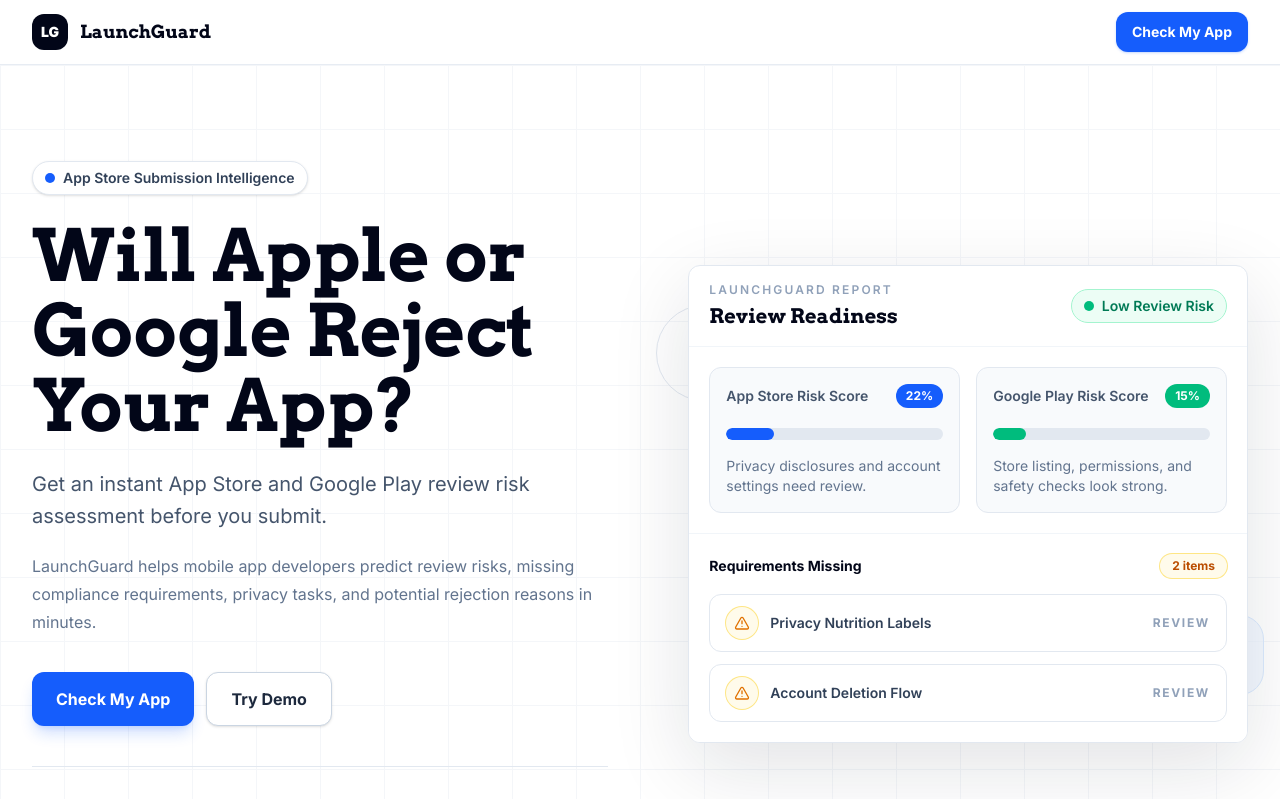
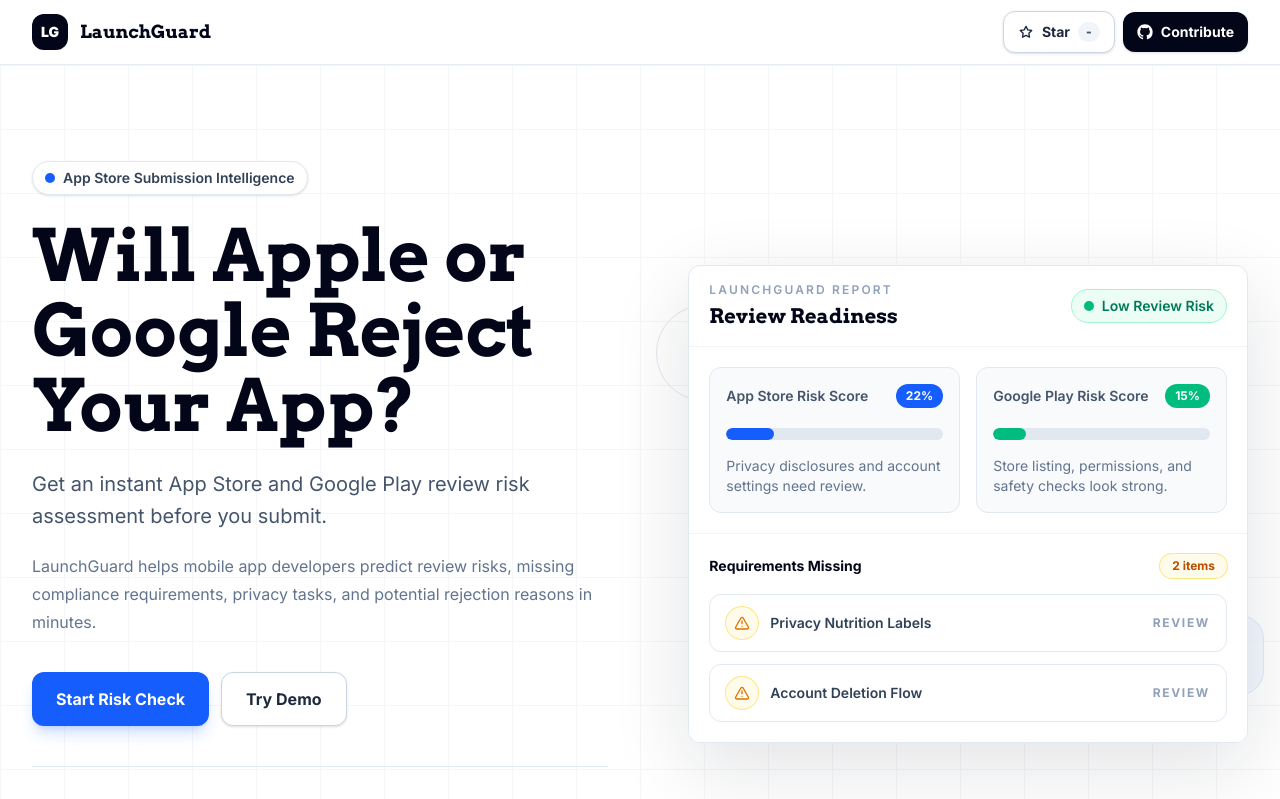
Before and after one commit to adsalihac/launch-guard, a Next.js app: page / in a window 1280 px wide. Shown: the top 799 px of the page. Built offline with nearby package versions, Linux system fonts and the light colour scheme; no server answers.

Commit message:
feat: add GitHubActions component to display repository stars and contribution links

```diff
--- /dev/null
+++ b/app/components/github-actions.tsx
@@ -0,0 +1,103 @@
+"use client";
+
+import { useEffect, useState } from "react";
+
+const repoUrl = "https://github.com/adsalihac/launch-guard";
+const apiUrl = "https://api.github.com/repos/adsalihac/launch-guard";
+
+function GitHubIcon() {
+  return (
+    <svg aria-hidden="true" className="h-4 w-4" fill="currentColor" viewBox="0 0 24 24">
+      <path d="M12 .5C5.65.5.5 5.65.5 12c0 5.08 3.29 9.39 7.86 10.91.58.1.79-.25.79-.56v-2.16c-3.2.7-3.87-1.37-3.87-1.37-.52-1.33-1.28-1.68-1.28-1.68-1.04-.71.08-.7.08-.7 1.15.08 1.76 1.18 1.76 1.18 1.02 1.75 2.68 1.24 3.33.95.1-.74.4-1.24.72-1.53-2.55-.29-5.23-1.28-5.23-5.68 0-1.25.45-2.28 1.18-3.08-.12-.29-.51-1.46.11-3.04 0 0 .96-.31 3.16 1.18a10.9 10.9 0 0 1 5.74 0c2.19-1.49 3.15-1.18 3.15-1.18.62 1.58.23 2.75.11 3.04.74.8 1.18 1.83 1.18 3.08 0 4.42-2.69 5.38-5.25 5.67.41.36.78 1.06.78 2.13v3.16c0 .31.21.67.8.56A11.5 11.5 0 0 0 23.5 12C23.5 5.65 18.35.5 12 .5Z" />
+    </svg>
+  );
+}
+
+function StarIcon() {
+  return (
+    <svg
+      aria-hidden="true"
+      className="h-4 w-4"
+      fill="none"
+      viewBox="0 0 24 24"
+      stroke="currentColor"
+      strokeWidth="2"
+    >
+      <path
+        d="m12 3.5 2.65 5.37 5.93.86-4.29 4.18 1.01 5.9L12 17.02l-5.3 2.79 1.01-5.9-4.29-4.18 5.93-.86L12 3.5Z"
+        strokeLinejoin="round"
+      />
+    </svg>
+  );
+}
+
+function formatStars(count: number) {
+  if (count >= 1000) {
+    return `${(count / 1000).toFixed(count >= 10000 ? 0 : 1)}k`;
+  }
+
+  return count.toLocaleString();
+}
+
+export function GitHubActions() {
+  const [stars, setStars] = useState<number | null>(null);
+
+  useEffect(() => {
+    let mounted = true;
+
+    async function loadStars() {
+      try {
+        const response = await fetch(apiUrl, {
+          headers: { Accept: "application/vnd.github+json" },
+          next: { revalidate: 3600 },
+        });
+
+        if (!response.ok) {
+          return;
+        }
+
+        const data = (await response.json()) as { stargazers_count?: number };
+
+        if (mounted && typeof data.stargazers_count === "number") {
+          setStars(data.stargazers_count);
+        }
+      } catch {
+        if (mounted) {
+          setStars(null);
+        }
+      }
+    }
+
+    loadStars();
+
+    return () => {
+      mounted = false;
+    };
+  }, []);
+
+  return (
+    <div className="flex items-center gap-2">
+      <a
+        className="inline-flex items-center justify-center gap-2 rounded-xl border border-slate-300 bg-white px-3.5 py-2.5 text-sm font-bold text-slate-800 shadow-sm transition hover:border-slate-400 hover:bg-slate-50 focus:outline-none focus:ring-4 focus:ring-slate-200"
+        href={repoUrl}
+        rel="noreferrer"
+        target="_blank"
+      >
+        <StarIcon />
+        <span>Star</span>
+        <span className="rounded-full bg-slate-100 px-2 py-0.5 text-xs font-black text-slate-600">
+          {stars === null ? "-" : formatStars(stars)}
+        </span>
+      </a>
+      <a
+        className="inline-flex items-center justify-center gap-2 rounded-xl bg-slate-950 px-3.5 py-2.5 text-sm font-bold text-white shadow-sm transition hover:bg-slate-800 focus:outline-none focus:ring-4 focus:ring-slate-300"
+        href={`${repoUrl}/fork`}
+        rel="noreferrer"
+        target="_blank"
+      >
+        <GitHubIcon />
+        <span>Contribute</span>
+      </a>
+    </div>
+  );
+}
--- a/app/page.tsx
+++ b/app/page.tsx
@@ -1,4 +1,5 @@
 import { RiskChecker } from "./components/risk-checker";
+import { GitHubActions } from "./components/github-actions";
 
 const rejectionReasons = [
   "Missing privacy disclosures",
@@ -273,12 +274,7 @@
             </span>
             <span className="font-heading text-lg font-bold">LaunchGuard</span>
           </a>
-          <a
-            className="rounded-xl bg-blue-600 px-4 py-2.5 text-sm font-bold text-white shadow-sm shadow-blue-600/20 transition hover:bg-blue-700 focus:outline-none focus:ring-4 focus:ring-blue-200"
-            href="#checker"
-          >
-            Check My App
-          </a>
+          <GitHubActions />
         </nav>
       </header>
 
@@ -307,7 +303,7 @@
                 className="inline-flex items-center justify-center rounded-xl bg-blue-600 px-6 py-3.5 text-base font-bold text-white shadow-lg shadow-blue-600/20 transition hover:-translate-y-0.5 hover:bg-blue-700 focus:outline-none focus:ring-4 focus:ring-blue-200"
                 href="#checker"
               >
-                Check My App
+                Start Risk Check
               </a>
               <a
                 className="inline-flex items-center justify-center rounded-xl border border-slate-300 bg-white px-6 py-3.5 text-base font-bold text-slate-800 shadow-sm transition hover:-translate-y-0.5 hover:border-slate-400 hover:bg-slate-50 focus:outline-none focus:ring-4 focus:ring-slate-200"
```
